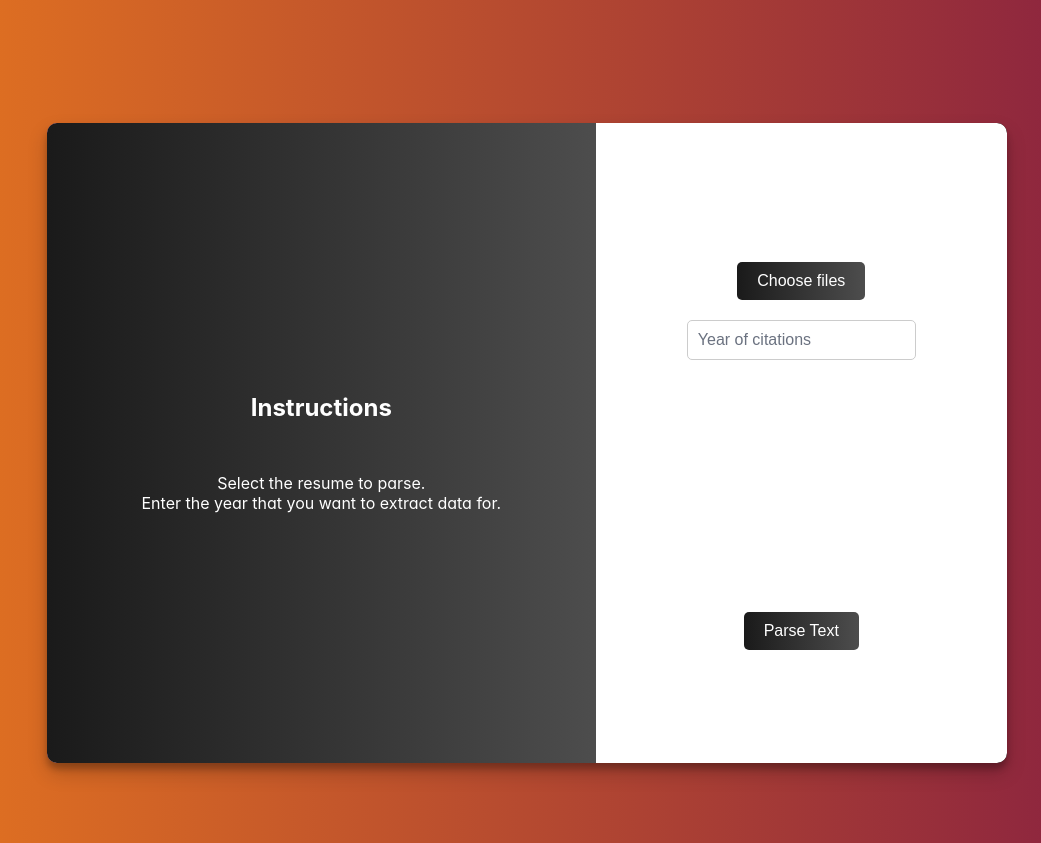
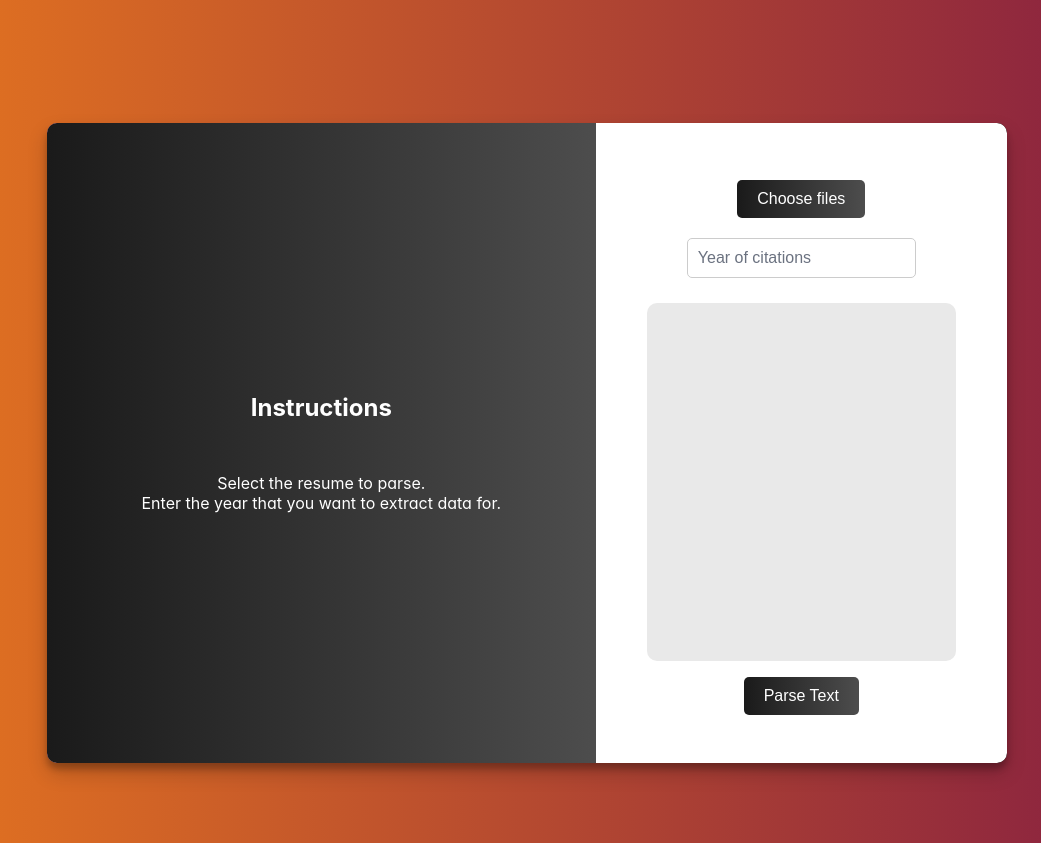
Before and after one commit to bapatanuparth/FacultyCitationsParser, a React (Create React App) app in the folder resume-parser-ui/: page / in a window 1280 px wide. Shown: the part 540-1383 px from the top of the page, without its empty margins (113-1154 px from the left). Built offline with nearby package versions, Linux system fonts and the light colour scheme; what ldrs would draw is missing.

Commit message:
multiFile UI

```diff
--- a/resume-parser-ui/src/components/showResult/showResult.css
+++ b/resume-parser-ui/src/components/showResult/showResult.css
@@ -45,5 +45,4 @@
 .excelDownload{
     width: max-content;
     align-self: center;
-    margin-bottom: 1rem;
 }
--- a/resume-parser-ui/src/components/upload/Upload.jsx
+++ b/resume-parser-ui/src/components/upload/Upload.jsx
@@ -13,13 +13,12 @@ const Upload = ({onDataFetch}) => {
   const [year, setYear] = useState("");
   const [parseText, setParseText]= useState("Parse Text")
   const [files, setFiles] = useState([]);
-  const [fileNames, setFileNames] = useState("Choose files");
+  const [fileNames, setFileNames] = useState([]);
   const [isLoading, setIsLoading] = useState(false);
   const toast = useRef(null);
 
   const handleYearChange = (event) => {
     setYear(event.target.value);
-
   };
 
   const onUpload = async (event) => {
@@ -28,7 +27,7 @@ const Upload = ({onDataFetch}) => {
 
     if (selectedFiles.length>0) {
       setFiles(selectedFiles);
-      const fileNamesList = Array.from(selectedFiles).map(file => file.name).join(', ');
+      const fileNamesList = Array.from(selectedFiles).map(file => file.name);
       setFileNames(fileNamesList);
       console.log(fileNamesList)
       toast.current.show({
@@ -102,7 +101,7 @@ const Upload = ({onDataFetch}) => {
           <div className="uploadButton">
             <Toast ref={toast} />
             <label htmlFor="file-upload" className="custom-file-upload">
-              {fileNames}
+              Choose files
             </label>
             <input
               id="file-upload"
@@ -121,6 +120,11 @@ const Upload = ({onDataFetch}) => {
             />
           </div>
         </div>
+       <div className="filesUploaded">
+          {fileNames.map((name, index) => (
+            <div key={index} className="singleFile">{name}</div>
+          ))}
+          </div>
         <button className="submitButton" onClick={onSubmit}>
         {parseText}
           {isLoading && <div className="parsingText"><l-quantum
--- a/resume-parser-ui/src/components/upload/upload.css
+++ b/resume-parser-ui/src/components/upload/upload.css
@@ -35,6 +35,7 @@ li{
 .inputForm{
    flex: 3;
     height: 70%;
+    padding: 2rem 0;
 
     display: flex;
     flex-direction: column;
@@ -105,6 +106,7 @@ li{
     font-size: 16px; /* Font size */
     transition: background-color 0.3s, box-shadow 0.3s; /* Smooth transition for background color and box shadow */
     outline: none; /* Remove outline */
+    margin-bottom: 1rem;
 }
 
 .submitButton:hover {
@@ -122,3 +124,27 @@ li{
     align-items: center;
     gap: 0.5rem;
 }
+
+.filesUploaded{
+    padding: 0.6rem;
+    height: 100%;
+    width: 75%;
+    border-radius: 10px;
+    background-color: #e9e9e9;
+    overflow: auto;
+    margin-bottom: 1rem;
+    display: flex;
+    flex-direction: column;
+    align-items: center;
+
+    gap: 0.3rem;
+}
+
+.singleFile{
+    background-color: #cdcdcd;
+    width: 100%;
+    border-radius: 5px;
+    padding: 0.3rem;
+    padding-left: 0.6rem;
+    text-align: justify;
+}
```
